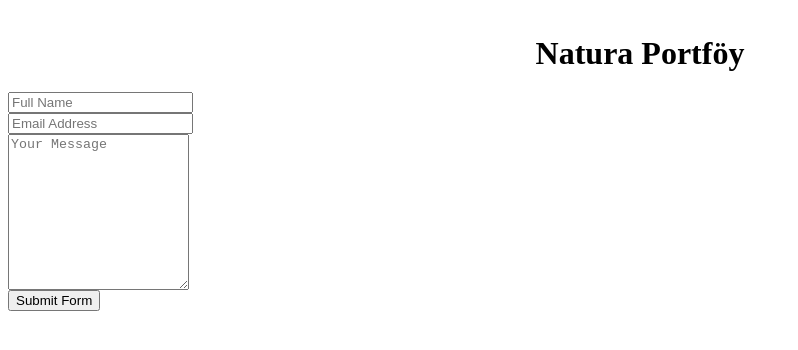
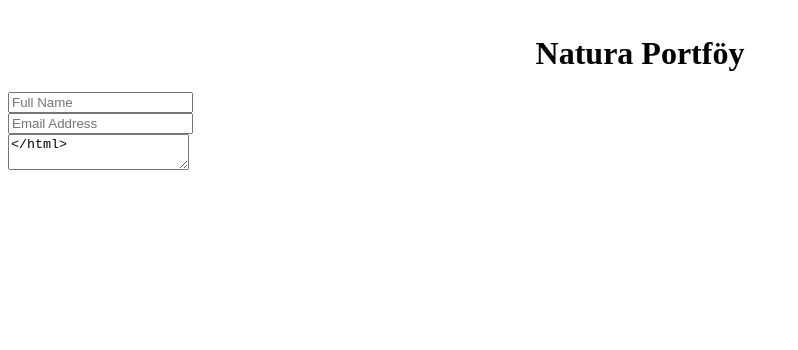
Before and after one commit to YenigunBulent/NaturaPortfoy, a plain HTML site: page index.html in a window 1280 px wide. Shown: the whole page, without its empty margins (0-798 px from the left). Drawn offline with Linux system fonts and the light colour scheme.

Commit message:
Update index.html

```diff
--- a/index.html
+++ b/index.html
@@ -1,12 +1,19 @@
-<head>
-     <style>
+<!DOCTYPE html>
+<html lang="en">
+  <head>
+    <meta charset="UTF-8">
+    <meta name="viewport" content="width=device-width, initial-scale=1.0">
+    <meta http-equiv="X-UA-Compatible" content="ie=edge">
+    <title>Natura</title>
+    <style>
           h1 {
             text-align: center;
             margin: 35px 0 20px 0 !important;
           }
      </style>
-</head>
-<div class="container">
+  </head>
+  <body>
+   <div class="container">
   <h1>Natura Portföy</h1>
   <form target="_blank" action="https://formsubmit.co/bulent.yenigun.x@gmail.com" method="POST">
     <div class="form-group">
@@ -20,8 +27,6 @@
       </div>
     </div>
     <div class="form-group">
-      <textarea placeholder="Your Message" class="form-control" name="message" rows="10" required></textarea>
-    </div>
-    <button type="submit" class="btn btn-lg btn-dark btn-block">Submit Form</button>
-  </form>
-</div>
+      <textarea placeholder="Your Message" class="form-control" name="message" r
+  </body>
+</html>
```
